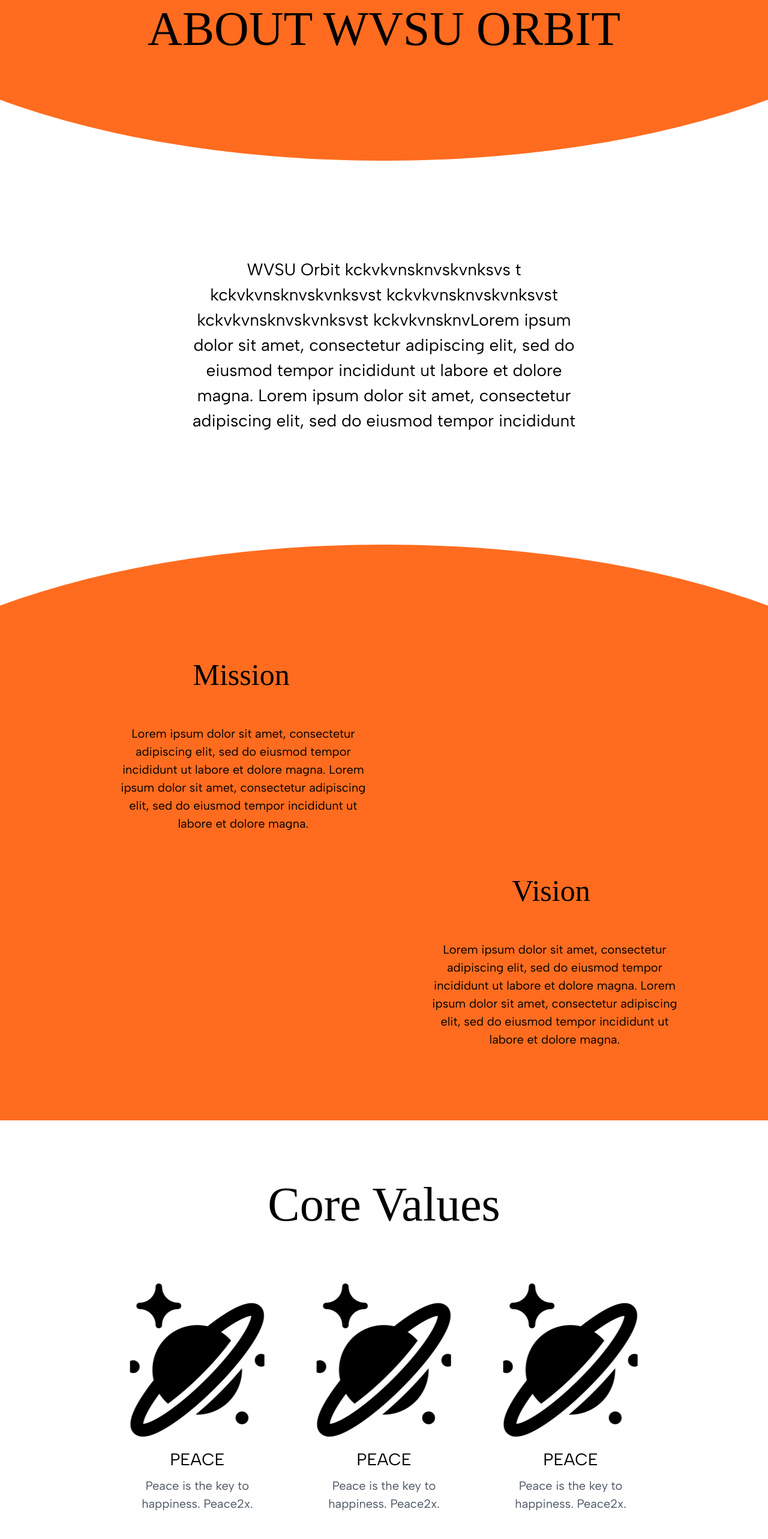
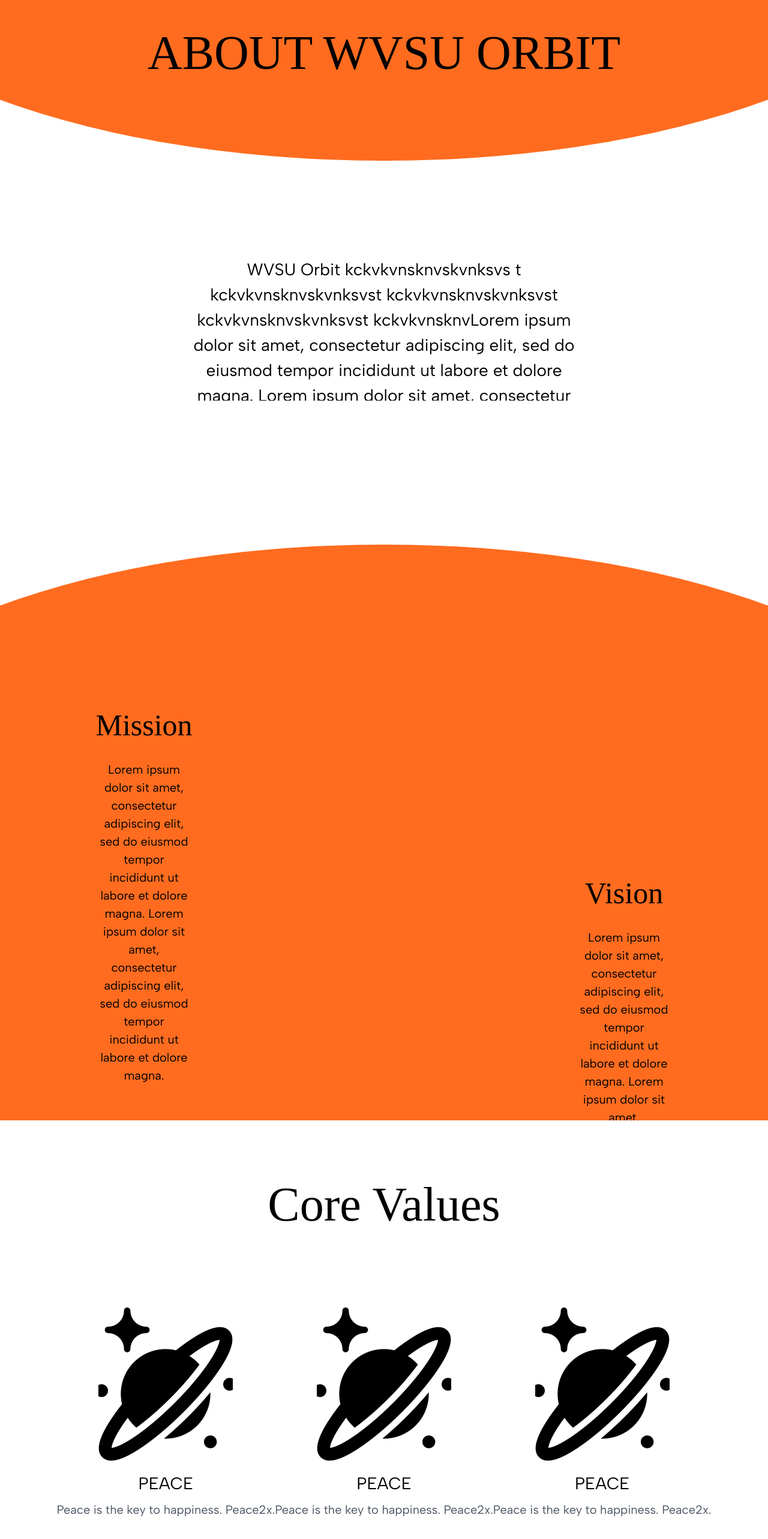
Before and after one commit to computerscience-person/Group2_WVSU-Orbit, a React (Vite) app in the folder frontend/: page /about in a window 1280 px wide. Shown: the part 132-2698 px from the top of the page at 60% size. Built offline with nearby package versions, Linux system fonts and the light colour scheme; a web font is replaced by a local one.

Commit message:
Changed most of the layout to flexbox

```diff
--- a/frontend/src/components/DevsDisplay.tsx
+++ b/frontend/src/components/DevsDisplay.tsx
@@ -17,7 +17,7 @@
     <div className="flex flex-col items-center">
       {/* Background image */}
       <div
-        className="w-30 lg:w-60 lg:h-80 mx-auto mt-4 flex justify-center items-center"
+        className="w-[35vh] h-[45vh] mx-auto mt-[-6vh] flex justify-center items-center rounded-lg"
         style={{ backgroundColor: bgColor }}
       >
         <img src={imageSrc} alt="DevImage" />
--- a/frontend/src/pages/AboutUs.tsx
+++ b/frontend/src/pages/AboutUs.tsx
@@ -70,10 +70,10 @@
         {/* OVAL */}
         <div className="absolute left-1/2 -translate-x-1/2 w-[150%] h-[100vh] bg-[#FF6C1F] rounded-[80%_80%] top-[-50%]"></div>
         {/* ABOUT WVSU TEXT */}
-        <div className="font-leader z-10 text-center absolute left-1/2 -translate-x-1/2 top-[15%] text-[80px] whitespace-nowrap">
+        <div className="font-leader z-2 text-center flex flex-wrap justify-center absolute items-center text-[80px] w-full mt-[20vh] pl-[30vh] pr-[30vh]">
           ABOUT WVSU ORBIT
         </div>
-        <div className="font-content z-10 text-center absolute left-1/2 -translate-x-1/2 top-[70%] text-[28px]">
+        <div className="font-content text-center flex flex-wrap justify-center items-center pt-[70vh] text-[28px] pl-[40vh] pr-[40vh]">
           WVSU Orbit kckvkvnsknvskvnksvs t kckvkvnsknvskvnksvst
           kckvkvnsknvskvnksvst kckvkvnsknvskvnksvst kckvkvnsknvLorem ipsum dolor
           sit amet, consectetur adipiscing elit, sed do eiusmod tempor
@@ -90,37 +90,37 @@
           <div className="absolute left-1/2 -translate-x-1/2 w-[150%] h-[100vh] bg-[#FF6C1F] rounded-[80%_80%] top-[20%]"></div>
           <div className="absolute left-1/2 -translate-x-1/2 w-[250%] h-[500%] bg-[#FF6C1F] top-[70%]"></div>
           {/* MISSION */}
-          <div className="font-leader z-10 text-center absolute right-2/3 translate-x-14 top-[35%] text-[50px] whitespace-nowrap">
+          <div className="font-leader z-2 text-center flex flex-wrap justify-center absolute items-center text-[50px] w-full mt-[63vh] pl-[20vh] pr-[120vh]">
             Mission
           </div>
           {/* MISSION STATEMENT */}
-          <div className="font-content z-10 text-center absolute right-2/3 translate-x-48 top-[45%] text-[20px]">
+          <p className="font-content z-2 text-center flex flex-wrap justify-center absolute items-center pt-[0vh] text-[20px] w-full mt-[75vh] pl-[20vh] pr-[120vh]">
             Lorem ipsum dolor sit amet, consectetur adipiscing elit, sed do
             eiusmod tempor incididunt ut labore et dolore magna. Lorem ipsum
             dolor sit amet, consectetur adipiscing elit, sed do eiusmod tempor
             incididunt ut labore et dolore magna.
-          </div>
+          </p>
           {/* VISION */}
-          <div className="font-leader z-10 text-center absolute left-2/3 translate-x--14 top-[65%] text-[50px] whitespace-nowrap">
+          <div className="font-leader z-2 text-center flex flex-wrap justify-center absolute items-center text-[50px] w-full mt-[98vh] pl-[120vh] pr-[20vh]">
             Vision
           </div>
           {/* VISION STATEMENT */}
-          <div className="font-content z-10 text-center absolute left-2/3 top-[75%] text-[20px] transform -translate-x-1/3">
+          <p className="font-content z-2 text-center flex flex-wrap justify-center absolute items-center pt-[35vh] text-[20px] w-full mt-[75vh] pl-[120vh] pr-[20vh]">
             Lorem ipsum dolor sit amet, consectetur adipiscing elit, sed do
             eiusmod tempor incididunt ut labore et dolore magna. Lorem ipsum
             dolor sit amet, consectetur adipiscing elit, sed do eiusmod tempor
             incididunt ut labore et dolore magna.
-          </div>
+          </p>
         </div>
       </div>
       {/* CREATING A PARENT DIV TO ACCOMMODATE THE MULTIPLE LAYERS */}
       <div className="overflow-hidden">
         {/* LAYER 3 */}
-        <div className="h-screen bg-white relative">
-          <p className="font-leader z-10 text-center absolute left-1/2 -translate-x-1/2 top-[10%] text-[80px] whitespace-nowrap">
+        <div className="h-[120vh] bg-white relative">
+          <p className="font-leader z-2 text-center flex flex-wrap justify-center items-center pt-[10vh] text-[80px] whitespace-nowrap">
             Core Values
           </p>
-          <div className="flex flex-row justify-center gap-20 absolute top-[30%] left-1/3 -translate-x-1/4">
+          <div className="flex flex-row flex-wrap justify-center items-center pt-[10vh]">
             {coreValuesComponents.map((components, index) => (
               <CoreValues
                 key={index}
@@ -135,11 +135,12 @@
 
       {/* CREATING A PARENT DIV TO ACCOMMODATE THE MULTIPLE LAYERS */}
       <div className="overflow-hidden">
-        <div className="h-[200vh] bg-[#FF6C1F] relative">
-          <p className="font-leader z-10 text-center absolute left-1/2 -translate-x-1/2 top-[10%] text-[80px] whitespace-nowrap">
+        {/* LAYER 4 */}
+        <div className="h-[210vh] bg-[#FF6C1F] relative">
+          <p className="font-leader z-2 text-center flex flex-wrap justify-center items-center pt-[10vh] text-[80px] whitespace-nowrap">
             Team Behind WVSU Orbit
           </p>
-          <div className="flex flex-wrap justify-center gap-32 absolute top-[30%] left-1/3 -translate-x-1/4">
+          <div className="flex flex-wrap justify-center items-center gap-[30vh] min-h-screen pt-[30vh]">
             {devDisplayComponents.map((components, index) => (
               <DevsDisplay
                 key={index}
```
